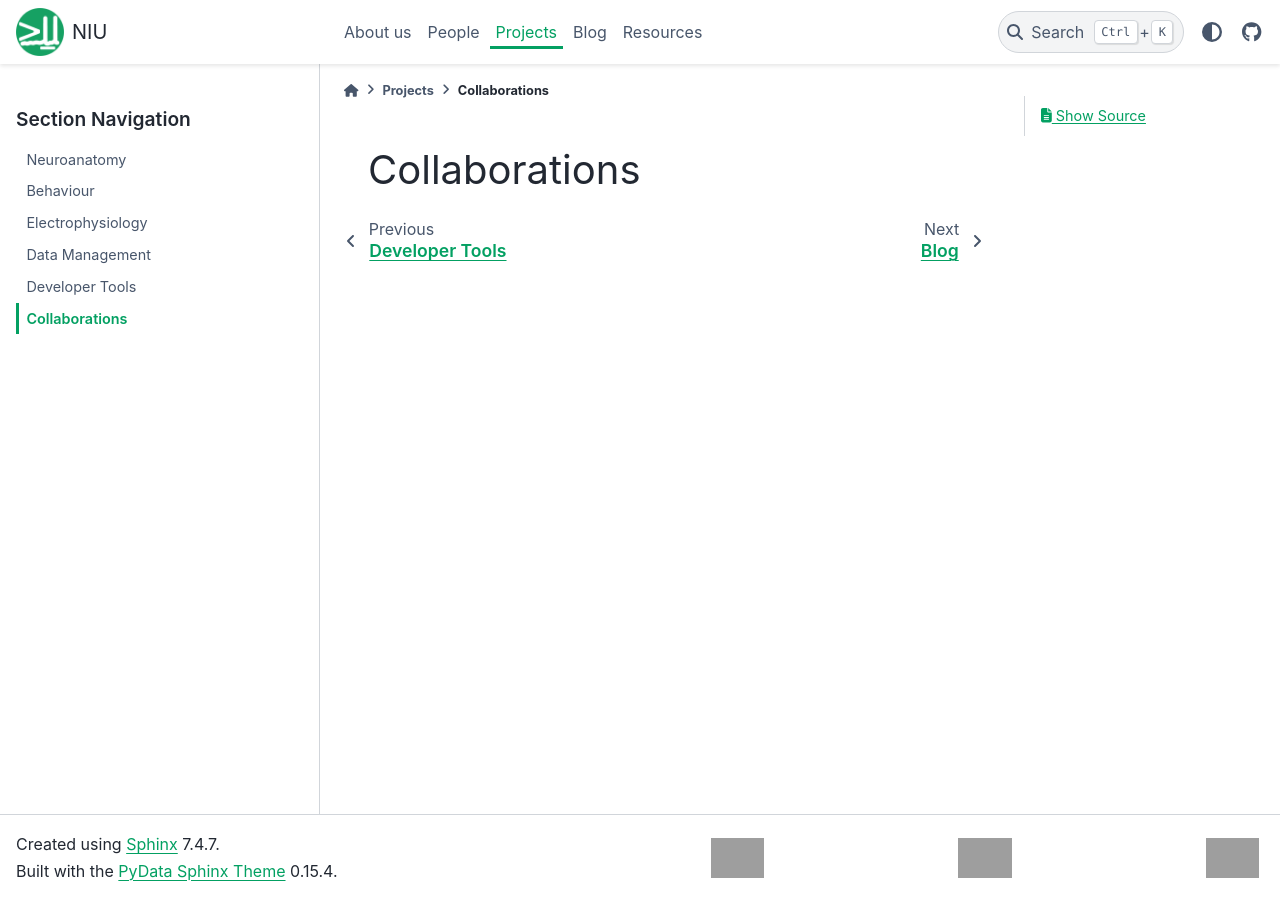
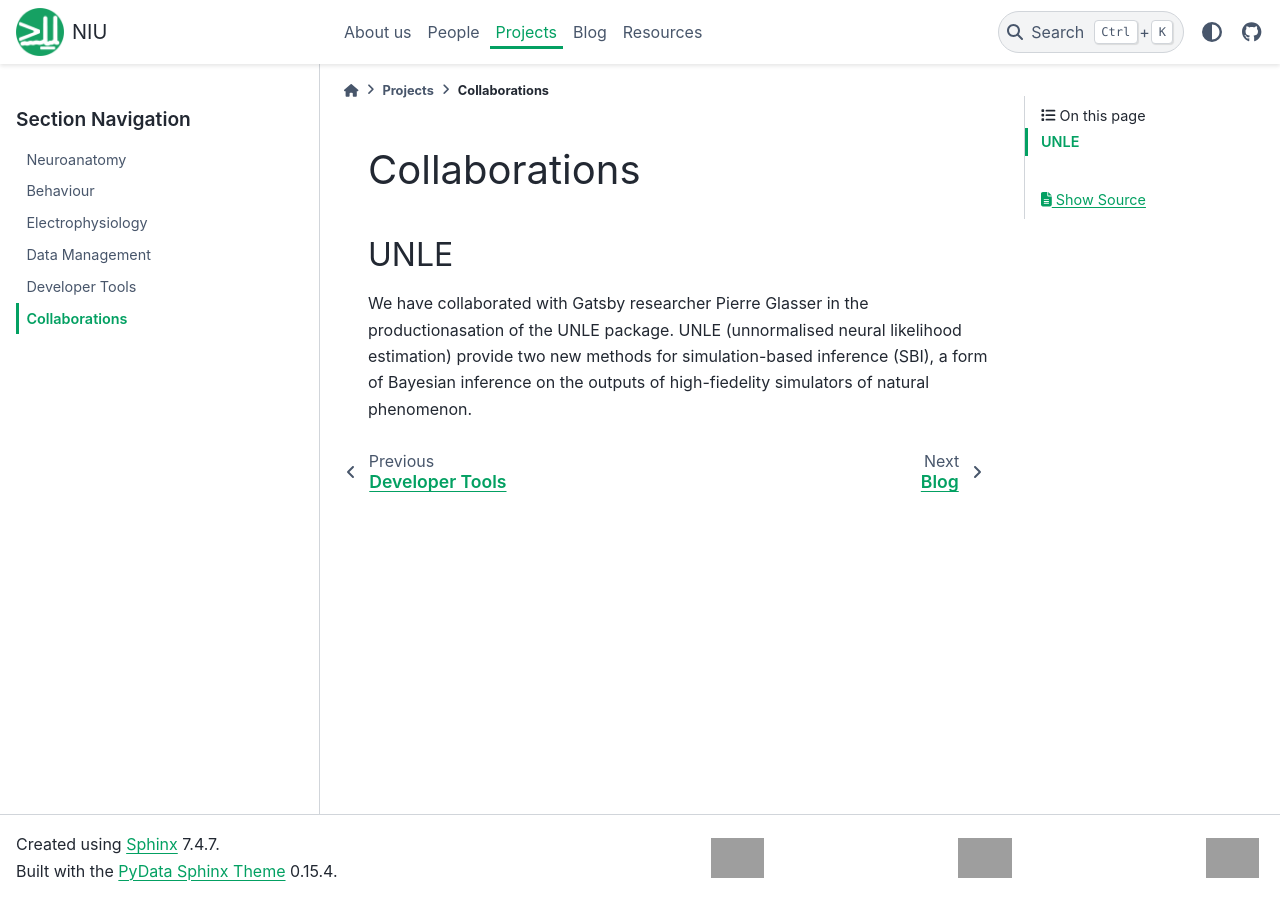
Before and after one commit to neuroinformatics-unit/neuroinformatics-unit.github.io, a Sphinx documentation site: the page built from docs/source/projects/collaborations.md, in a window 1280 px wide. Built offline with Sphinx 7.4.7 and the PyData theme 0.15.4, drawn with Linux system fonts in a browser that asks for light colours; grey boxes are pictures that could not be loaded.

Commit message:
Update collaborations.md
Please review, I think this is okay maybe I can run it by Pierre.

```diff
--- a/docs/source/projects/collaborations.md
+++ b/docs/source/projects/collaborations.md
@@ -1 +1,5 @@
 # Collaborations
+
+## UNLE
+
+We have collaborated with Gatsby researcher Pierre Glasser in the productionasation of the UNLE package. UNLE (unnormalised neural likelihood estimation) provide two new methods for simulation-based inference (SBI), a form of Bayesian inference on the outputs of high-fiedelity simulators of natural phenomenon.
```
